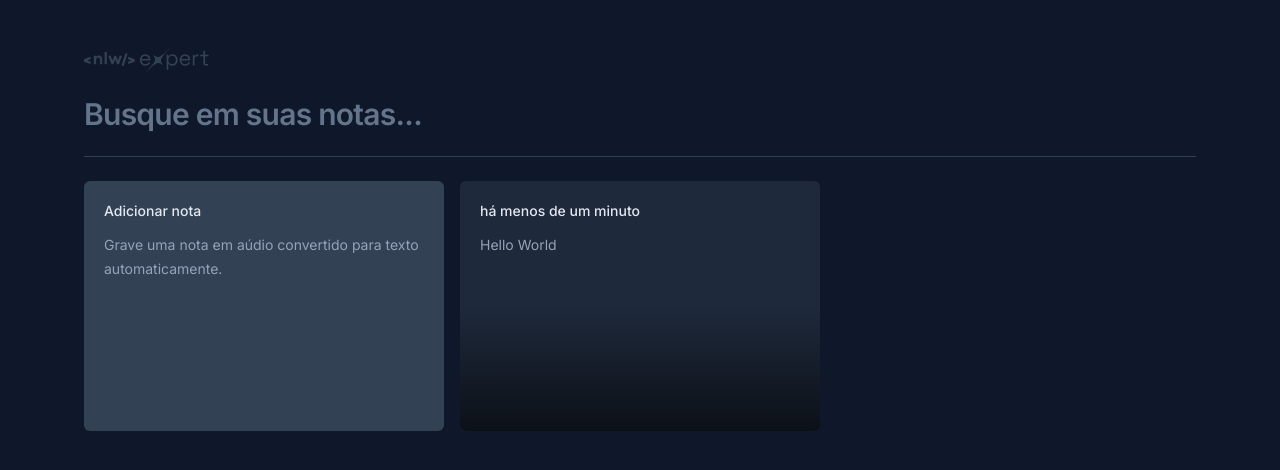
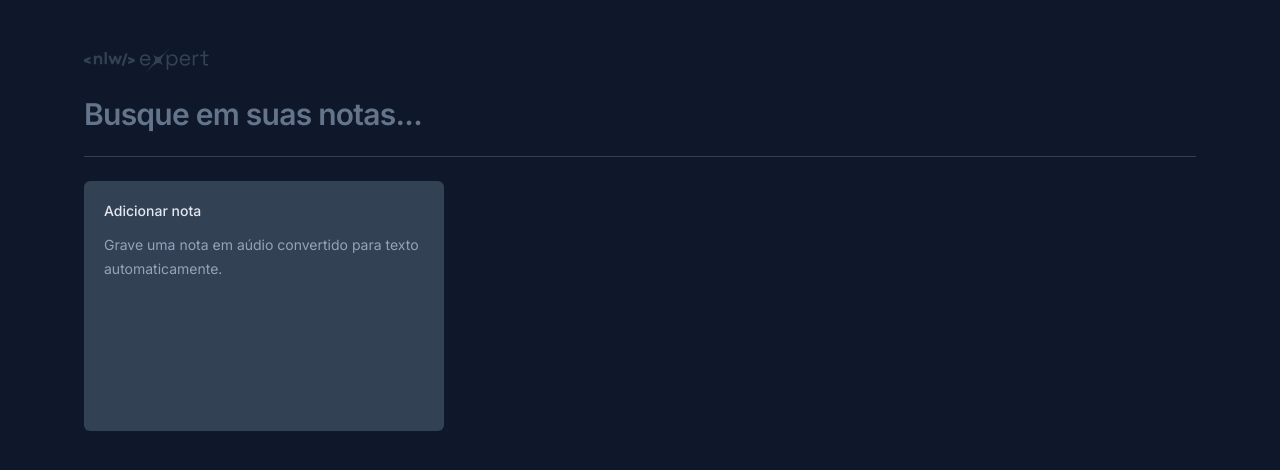
Before and after one commit to vittorpeli/note-expert, a React (Vite) app: page / in a window 1280 px wide. Shown: the top 470 px of the page. Built offline with nearby package versions, Linux system fonts and the light colour scheme.

Commit message:
Save Notes Function

```diff
--- a/src/app.tsx
+++ b/src/app.tsx
@@ -1,8 +1,27 @@
 import logo from './assets/Logo.svg'
+import { useState } from 'react'
 import { NewNoteCard } from './components/new-note-card'
 import { NoteCard } from './components/note-card'
 
+interface Note {
+  id: string
+  date: Date
+  content: string
+}
+
 export default function App() {
+  const [notes, setNotes] = useState<Note[]>([])
+
+  function onNoteCreated(content: string) {
+    const newNote = {
+      id: crypto.randomUUID(),
+      date: new Date(),
+      content,
+    }
+
+    setNotes([newNote, ...notes])
+  }
+
   return (
     <div className='mx-auto max-w-6xl my-12 py-0 px-5 space-y-6'>
       <img src={logo} alt="NLW Expert" />
@@ -19,13 +38,11 @@
 
       <div className="grid grid-cols-3 gap-4 auto-rows-[250px]">
 
-        <NewNoteCard />
+        <NewNoteCard onNoteCreated={onNoteCreated}/>
 
-        <NoteCard note={{
-          date: new Date(),
-          content: 'Hello World'
-        }}
-        />
+        {notes.map(note => {
+          return <NoteCard key={note.id} note={note} />;
+        })}
 
       </div>
     </div>
--- a/src/components/new-note-card.tsx
+++ b/src/components/new-note-card.tsx
@@ -3,7 +3,11 @@
 import { ChangeEvent, FormEvent, useState } from "react"
 import { toast } from "sonner"
 
-export function NewNoteCard () {
+interface NewNoteCardProps {
+  onNoteCreated: (content: string) => void
+}
+
+export function NewNoteCard ({ onNoteCreated }: NewNoteCardProps) {
   const [shouldShowOnboard, setShouldShowOnboard] = useState(true)
   const [content, setContent] = useState("")
 
@@ -22,9 +26,12 @@
   function handleSaveNote(event: FormEvent) {
     event.preventDefault()
 
-    console.log(content)
+    onNoteCreated(content)
+
+    setContent('')
 
     toast.success("Nota criada com sucesso")
+    setShouldShowOnboard(true)
   }
 
   return (
@@ -61,6 +68,7 @@
                   autoFocus
                   className="text-sm leading-6 text-slate-400 bg-transparent resize-none flex-1 outline-none"
                   onChange={handleContentChanged}
+                  value={content}
                 />
               )}
             </div>
```
